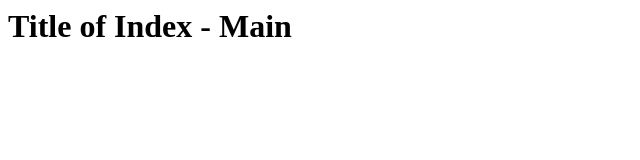
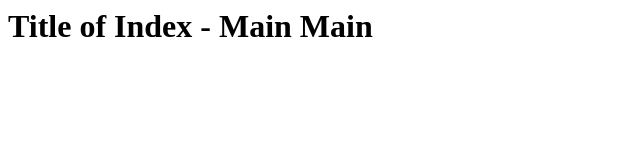
Before and after one commit to luisgguarda/gitsample, a plain HTML site: page index.html in a window 1280 px wide. Shown: the whole page, without its empty margins (0-640 px from the left). Drawn offline with Linux system fonts and the light colour scheme.

Commit message:
main title main

```diff
--- a/index.html
+++ b/index.html
@@ -1,3 +1,3 @@
-<h1>Title of Index - Main</h1>
+<h1>Title of Index - Main Main</h1>
 <p></p>
 <h3></h3>
```
